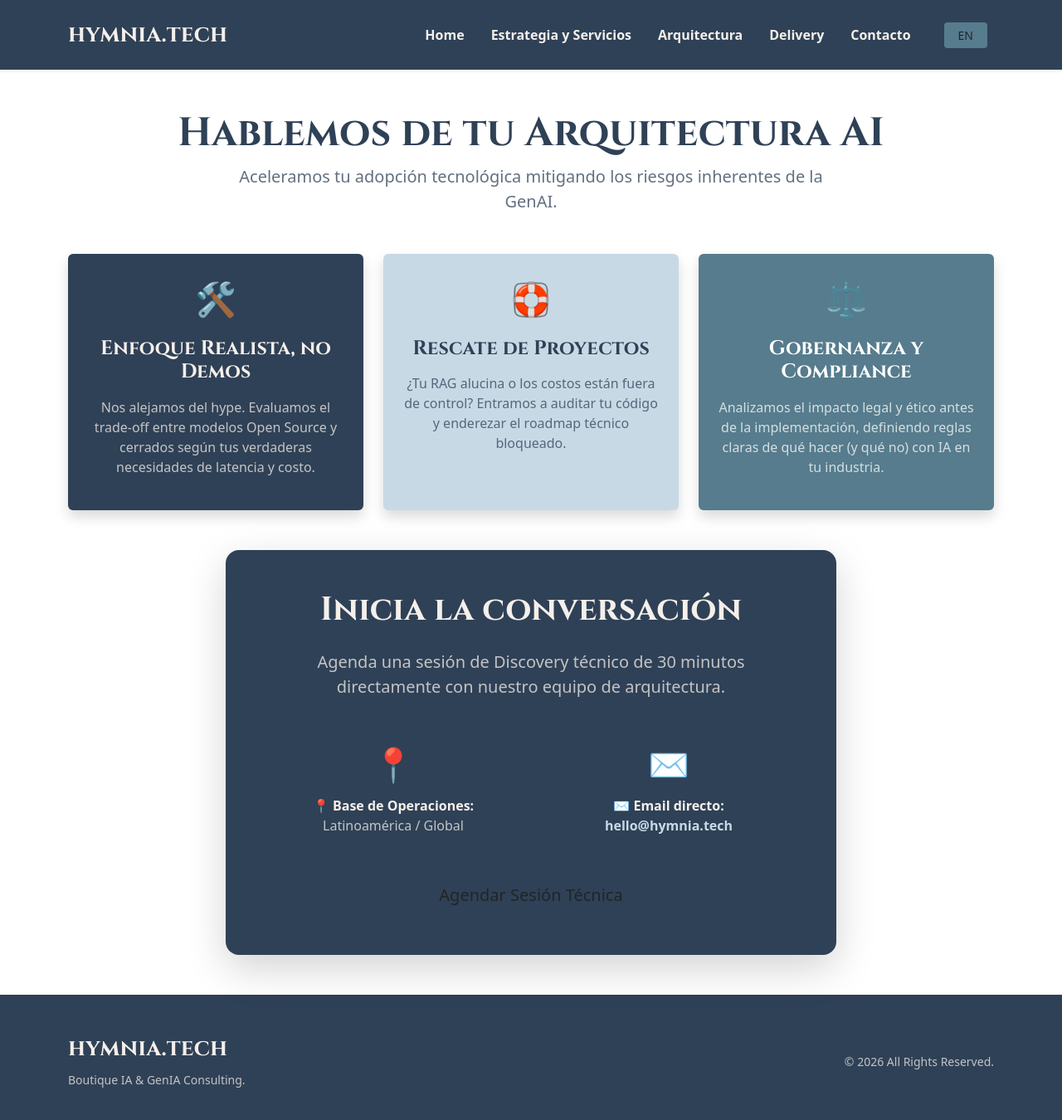
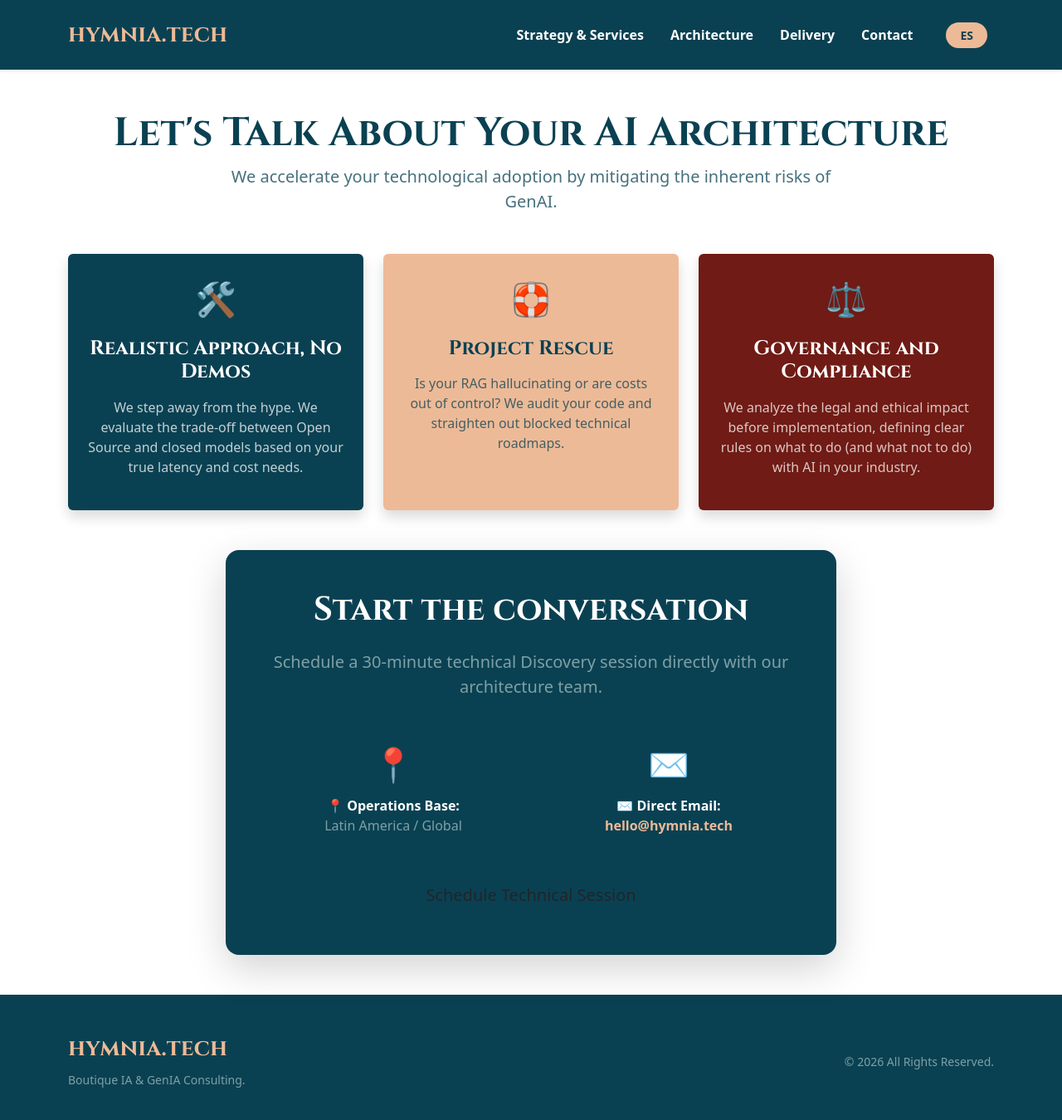
Before and after one commit to PatricioArosD/Propuesta-de-paginga, a React (Vite) app: page /contact in a window 1280 px wide. Shown: the top 1350 px of the page at 83% size. Built offline with nearby package versions, Linux system fonts and the light colour scheme.

Commit message:
actualizacion paleta de colores caramel

```diff
--- a/src/components/Footer.jsx
+++ b/src/components/Footer.jsx
@@ -2,15 +2,15 @@ import React from 'react';
 
 const Footer = () => {
   return (
-    <footer className="bg-navy text-beige py-5 mt-auto">
+    <footer className="bg-midnight text-aspiring py-5 mt-auto">
       <div className="container">
         <div className="row align-items-center text-center text-md-start">
           <div className="col-md-6 mb-3 mb-md-0">
-            <h3 className="serif-font mb-2">hymnia.tech</h3>
-            <small className="opacity-75">Boutique IA & GenIA Consulting.</small>
+            <h3 className="serif-font mb-2 text-caramel">hymnia.tech</h3>
+            <small className="opacity-75 text-aspiring">Boutique IA & GenIA Consulting.</small>
           </div>
           <div className="col-md-6 text-center text-md-end">
-            <p className="mb-0 small opacity-75">&copy; {new Date().getFullYear()} All Rights Reserved.</p>
+            <p className="mb-0 small opacity-75 text-aspiring">&copy; {new Date().getFullYear()} All Rights Reserved.</p>
           </div>
         </div>
       </div>
--- a/src/components/NavBar.jsx
+++ b/src/components/NavBar.jsx
@@ -6,9 +6,9 @@ const NavBar = () => {
   const { language, toggleLanguage, t } = useContext(LanguageContext);
 
   return (
-    <nav className="navbar navbar-expand-lg navbar-dark bg-navy sticky-top shadow-sm py-3">
+    <nav className="navbar navbar-expand-lg navbar-dark bg-midnight sticky-top shadow-sm py-3">
       <div className="container">
-        <NavLink className="navbar-brand fs-3 text-beige" to="/">hymnia.tech</NavLink>
+        <NavLink className="navbar-brand fs-3 text-caramel" to="/">hymnia.tech</NavLink>
 
         <button className="navbar-toggler border-0" type="button" data-bs-toggle="collapse" data-bs-target="#navbarNav">
           <span className="navbar-toggler-icon"></span>
@@ -16,13 +16,12 @@ const NavBar = () => {
 
         <div className="collapse navbar-collapse" id="navbarNav">
           <ul className="navbar-nav ms-auto mb-2 mb-lg-0 align-items-center">
-            <li className="nav-item px-2"><NavLink className="nav-link text-beige fw-semibold" to="/">{t.nav.home}</NavLink></li>
-            <li className="nav-item px-2"><NavLink className="nav-link text-beige fw-semibold" to="/strategy">{t.nav.strategy}</NavLink></li>
-            <li className="nav-item px-2"><NavLink className="nav-link text-beige fw-semibold" to="/architecture">{t.nav.architecture}</NavLink></li>
-            <li className="nav-item px-2"><NavLink className="nav-link text-beige fw-semibold" to="/delivery">{t.nav.delivery}</NavLink></li>
-            <li className="nav-item px-2"><NavLink className="nav-link text-beige fw-semibold" to="/contact">{t.nav.contact}</NavLink></li>
+            <li className="nav-item px-2"><NavLink className="nav-link text-white fw-semibold" to="/strategy">{t.nav.strategy}</NavLink></li>
+            <li className="nav-item px-2"><NavLink className="nav-link text-white fw-semibold" to="/architecture">{t.nav.architecture}</NavLink></li>
+            <li className="nav-item px-2"><NavLink className="nav-link text-white fw-semibold" to="/delivery">{t.nav.delivery}</NavLink></li>
+            <li className="nav-item px-2"><NavLink className="nav-link text-white fw-semibold" to="/contact">{t.nav.contact}</NavLink></li>
             <li className="nav-item px-2 ms-lg-3">
-              <button onClick={toggleLanguage} className="btn bg-teal btn-outline-beige btn-sm px-3 mt-2 mt-lg-0">
+              <button onClick={toggleLanguage} className="btn bg-caramel text-midnight fw-bold btn-sm px-3 mt-2 mt-lg-0 rounded-pill">
                 {language === 'ES' ? 'EN' : 'ES'}
               </button>
             </li>
--- a/src/context/LanguageContext.jsx
+++ b/src/context/LanguageContext.jsx
@@ -6,7 +6,8 @@ export const LanguageContext = createContext();
 
 // 2. Creamos el Provider que envolverá nuestra App
 export const LanguageProvider = ({ children }) => {
-  const [language, setLanguage] = useState('ES');
+  // AQUÍ ESTÁ EL CAMBIO: Inicializamos en 'EN' en lugar de 'ES'
+  const [language, setLanguage] = useState('EN');
 
   const toggleLanguage = () => {
     setLanguage((prevLang) => (prevLang === 'ES' ? 'EN' : 'ES'));
--- a/src/index.css
+++ b/src/index.css
@@ -1,18 +1,20 @@
 @import url('https://fonts.googleapis.com/css2?family=Cinzel:wght@400;700&family=Inter:wght@300;400;600&display=swap');
 
 :root {
-  /* Nueva Paleta Elegante y Sobria */
-  --color-navy: #2F4156;   /* Principal oscuro, texto y fondos fuertes */
-  --color-teal: #567C8D;   /* Acentos primarios, botones */
-  --color-sky: #C8D9E6;    /* Fondos secundarios, tarjetas claras */
-  --color-beige: #F5EFEB;  /* Fondo principal de la web */
+  /* Nueva Paleta: Classic Premium */
+  --color-midnight: #0A4152;
+  --color-plum: #701B15;
+  --color-orange: #E17426;
+  --color-aspiring: #A4C0C1;
+  --color-caramel: #EDBA97;
+
   --color-white: #FFFFFF;
-  --color-text-dark: #2F4156;
+  --color-off-white: #F9F7F5; /* Fondo general muy suave para no cansar la vista */
 }
 
 body {
-  background-color: var(--color-beige);
-  color: var(--color-text-dark);
+  background-color: var(--color-off-white);
+  color: var(--color-midnight);
   font-family: 'Inter', sans-serif;
 }
 
@@ -21,54 +23,48 @@ h1, h2, h3, h4, h5, h6, .navbar-brand, .serif-font {
   font-weight: 700;
 }
 
-/* --- Nuevas Clases de Utilidad de Color --- */
-.bg-navy { background-color: var(--color-navy) !important; color: var(--color-beige); }
-.bg-teal { background-color: var(--color-teal) !important; color: var(--color-white); }
-.bg-sky { background-color: var(--color-sky) !important; color: var(--color-navy); }
-.bg-beige { background-color: var(--color-beige) !important; color: var(--color-navy); }
-.bg-white { background-color: var(--color-white) !important; color: var(--color-navy); }
+/* --- Clases de Utilidad de Color --- */
+.bg-midnight { background-color: var(--color-midnight) !important; color: var(--color-white); }
+.bg-plum { background-color: var(--color-plum) !important; color: var(--color-white); }
+.bg-orange { background-color: var(--color-orange) !important; color: var(--color-white); }
+.bg-aspiring { background-color: var(--color-aspiring) !important; color: var(--color-midnight); }
+.bg-caramel { background-color: var(--color-caramel) !important; color: var(--color-midnight); }
+.bg-white { background-color: var(--color-white) !important; color: var(--color-midnight); }
 
-.text-navy { color: var(--color-navy) !important; }
-.text-teal { color: var(--color-teal) !important; }
-.text-sky { color: var(--color-sky) !important; }
-.text-beige { color: var(--color-beige) !important; }
+.text-midnight { color: var(--color-midnight) !important; }
+.text-plum { color: var(--color-plum) !important; }
+.text-orange { color: var(--color-orange) !important; }
+.text-aspiring { color: var(--color-aspiring) !important; }
+.text-caramel { color: var(--color-caramel) !important; }
 
-/* Botones actualizados a la nueva paleta */
-.btn-teal {
-  background-color: var(--color-teal);
+/* Botones principales */
+.btn-orange {
+  background-color: var(--color-orange);
+  color: var(--color-white);
+  font-weight: 600;
+  border: none;
+  padding: 10px 25px;
+  border-radius: 30px;
+  transition: all 0.3s ease;
+}
+.btn-orange:hover {
+  background-color: #c4601d;
+  color: var(--color-white);
+  transform: translateY(-2px);
+}
+
+/* Botones secundarios */
+.btn-plum {
+  background-color: var(--color-plum);
   color: var(--color-white);
   font-weight: 600;
   border: none;
   padding: 10px 25px;
   border-radius: 30px;
 }
-.btn-teal:hover {
-  background-color: #456573; /* Un teal un poco más oscuro */
+.btn-plum:hover {
+  background-color: #52120e;
   color: var(--color-white);
-}
-
-.btn-navy {
-  background-color: var(--color-navy);
-  color: var(--color-beige);
-  font-weight: 600;
-  border: none;
-  padding: 10px 25px;
-  border-radius: 30px;
-}
-.btn-navy:hover {
-  background-color: #1e2a38;
-  color: var(--color-white);
-}
-
-.btn-outline-beige {
-  border: 2px solid var(--color-beige);
-  color: var(--color-beige);
-  border-radius: 30px;
-  font-weight: 600;
-}
-.btn-outline-beige:hover {
-  background-color: var(--color-beige);
-  color: var(--color-navy);
 }
 
 /* Utilidades para Tarjetas e Iconos */
@@ -107,7 +103,7 @@ h1, h2, h3, h4, h5, h6, .navbar-brand, .serif-font {
     top: 30%;
     right: -20px;
     font-size: 2rem;
-    color: var(--color-sky);
+    color: var(--color-aspiring);
     display: none;
 }
 @media (min-width: 992px) {
--- a/src/pages/Architecture.jsx
+++ b/src/pages/Architecture.jsx
@@ -4,26 +4,31 @@ import { LanguageContext } from '../context/LanguageContext';
 const Architecture = () => {
   const { t } = useContext(LanguageContext);
   const stepIcons = ["🔍", "💡", "🚀", "🏭"];
-  const stepColors = ["bg-navy", "bg-sky", "bg-teal", "bg-navy"];
+  const stepColors = ["bg-midnight", "bg-aspiring", "bg-orange", "bg-plum"];
 
   return (
     <div className="container py-5 mb-5">
       <div className="text-center mb-5">
-         <h6 className="text-teal text-uppercase ls-2 fw-bold">Our Methodology</h6>
-        <h1 className="text-navy fw-bold display-5 serif-font mb-3">{t.architecture.title}</h1>
-        <p className="lead text-navy opacity-75 mx-auto col-lg-8">{t.architecture.subtitle}</p>
+         <h6 className="text-orange text-uppercase ls-2 fw-bold">Our Methodology</h6>
+        <h1 className="text-midnight fw-bold display-5 serif-font mb-3">{t.architecture.title}</h1>
+        <p className="lead text-midnight opacity-75 mx-auto col-lg-8">{t.architecture.subtitle}</p>
       </div>
 
       <div className="row text-center justify-content-center g-4 mt-5">
-        {t.architecture.steps.map((item, idx) => (
-          <div className="col-lg-3 col-md-6 timeline-step" key={idx}>
-            <div className={`icon-circle shadow ${stepColors[idx]} ${stepColors[idx] === 'bg-sky' ? 'text-navy' : 'text-white'} mb-4`}>
-               {stepIcons[idx]}
+        {t.architecture.steps.map((item, idx) => {
+           const bgColor = stepColors[idx];
+           const iconColor = (bgColor === 'bg-aspiring') ? 'text-midnight' : 'text-white';
+
+           return (
+            <div className="col-lg-3 col-md-6 timeline-step" key={idx}>
+              <div className={`icon-circle shadow ${bgColor} ${iconColor} mb-4`}>
+                 {stepIcons[idx]}
+              </div>
+              <h4 className="text-midnight fw-bold serif-font mb-3">{item.step}</h4>
+              <p className="text-midnight opacity-75 px-xl-3">{item.desc}</p>
             </div>
-            <h4 className="text-navy fw-bold serif-font mb-3">{item.step}</h4>
-            <p className="text-navy opacity-75 px-xl-3">{item.desc}</p>
-          </div>
-        ))}
+          )
+        })}
       </div>
     </div>
   );
--- a/src/pages/Contact.jsx
+++ b/src/pages/Contact.jsx
@@ -4,14 +4,14 @@ import { LanguageContext } from '../context/LanguageContext';
 const Contact = () => {
   const { t } = useContext(LanguageContext);
 
-  const boxColors = ["bg-navy", "bg-sky", "bg-teal"];
-  const textColors = ["text-beige", "text-navy", "text-white"];
+  const boxColors = ["bg-midnight", "bg-caramel", "bg-plum"];
+  const textColors = ["text-white", "text-midnight", "text-white"];
 
   return (
     <div className="container py-5">
       <div className="text-center mb-5">
-        <h1 className="text-navy fw-bold display-5 serif-font">{t.contact.title}</h1>
-        <p className="lead text-navy opacity-75 mx-auto col-lg-8">{t.contact.subtitle}</p>
+        <h1 className="text-midnight fw-bold display-5 serif-font">{t.contact.title}</h1>
+        <p className="lead text-midnight opacity-75 mx-auto col-lg-8">{t.contact.subtitle}</p>
       </div>
 
       <div className="row g-4 mb-5">
@@ -28,25 +28,25 @@ const Contact = () => {
 
       <div className="row justify-content-center">
         <div className="col-lg-8">
-          <div className="card bg-navy text-beige border-0 shadow-lg rounded-4 overflow-hidden">
+          <div className="card bg-midnight text-aspiring border-0 shadow-lg rounded-4 overflow-hidden">
             <div className="card-body p-5 text-center">
-              <h3 className="fw-bold serif-font mb-4 display-6">{t.contact.boxTitle}</h3>
+              <h3 className="fw-bold serif-font mb-4 display-6 text-white">{t.contact.boxTitle}</h3>
               <p className="mb-5 lead opacity-75">{t.contact.boxDesc}</p>
 
-              <div className="row mb-5">
+              <div className="row mb-5 text-white">
                  <div className="col-md-6 mb-3 mb-md-0">
-                    <div className="fs-1 text-teal mb-2">📍</div>
+                    <div className="fs-1 text-orange mb-2">📍</div>
                     <strong>{t.contact.locationLabel}</strong><br/>
-                    <span className="opacity-75">{t.contact.locationValue}</span>
+                    <span className="opacity-75 text-aspiring">{t.contact.locationValue}</span>
                  </div>
                  <div className="col-md-6">
-                    <div className="fs-1 text-teal mb-2">✉️</div>
+                    <div className="fs-1 text-orange mb-2">✉️</div>
                     <strong>{t.contact.emailLabel}</strong><br/>
-                    <a href="mailto:hello@hymnia.tech" className="text-sky text-decoration-none fw-bold">hello@hymnia.tech</a>
+                    <a href="mailto:hello@hymnia.tech" className="text-caramel text-decoration-none fw-bold">hello@hymnia.tech</a>
                  </div>
               </div>
 
-              <button className="btn btn-teal btn-lg px-5">
+              <button className="btn btn-orange btn-lg px-5">
                 {t.contact.btnText}
               </button>
             </div>
--- a/src/pages/Delivery.jsx
+++ b/src/pages/Delivery.jsx
@@ -8,25 +8,25 @@ const Delivery = () => {
     <div className="container py-5 my-5">
       <div className="row align-items-center">
         <div className="col-lg-6 mb-5 mb-lg-0 text-center">
-           <div className="bg-sky rounded-circle p-5 d-inline-block shadow-sm" style={{ width: '350px', height: '350px', display: 'flex', alignItems: 'center', justifyContent: 'center' }}>
+           <div className="bg-caramel rounded-circle p-5 d-inline-block shadow-sm" style={{ width: '350px', height: '350px', display: 'flex', alignItems: 'center', justifyContent: 'center' }}>
               <span style={{ fontSize: '10rem' }}>🚚</span>
            </div>
         </div>
 
         <div className="col-lg-6">
-           <h6 className="text-teal text-uppercase ls-2 fw-bold mb-3">{t.delivery.badge}</h6>
-          <h1 className="text-navy fw-bold display-5 serif-font mb-4">{t.delivery.title}</h1>
-          <p className="lead text-navy opacity-75 mb-5">
+           <h6 className="text-orange text-uppercase ls-2 fw-bold mb-3">{t.delivery.badge}</h6>
+          <h1 className="text-midnight fw-bold display-5 serif-font mb-4">{t.delivery.title}</h1>
+          <p className="lead text-midnight opacity-75 mb-5">
             {t.delivery.description}
           </p>
 
           <div className="bg-white p-4 rounded-4 shadow-sm border border-light">
-            <h4 className="serif-font text-navy fw-bold mb-4">Checklist & Workflow</h4>
+            <h4 className="serif-font text-midnight fw-bold mb-4">Checklist & Workflow</h4>
             <ul className="list-unstyled">
                {t.delivery.checklist.map((item, idx) => (
                   <li key={idx} className="d-flex align-items-start mb-3">
-                     <span className="text-teal fs-4 me-3 mt-1">✔</span>
-                     <span className="text-navy fw-semibold">{item}</span>
+                     <span className="text-plum fs-4 me-3 mt-1">✔</span>
+                     <span className="text-midnight fw-semibold">{item}</span>
                   </li>
                ))}
             </ul>
--- a/src/pages/Home.jsx
+++ b/src/pages/Home.jsx
@@ -6,20 +6,19 @@ const Home = () => {
   const { t } = useContext(LanguageContext);
 
   const serviceIcons = ["⚙️", "🛠️", "🤖", "⚖️", "🛡️", "🔍"];
-  // Usamos Navy, Teal y Sky para las tarjetas, manteniendo la sobriedad
-  const cardColors = ["bg-navy", "bg-teal", "bg-sky", "bg-teal", "bg-sky", "bg-navy"];
+  const cardColors = ["bg-midnight", "bg-plum", "bg-orange", "bg-aspiring", "bg-caramel", "bg-midnight"];
 
   return (
     <div>
       <div className="container-fluid p-0">
         <div className="row g-0 align-items-center" style={{ minHeight: '70vh' }}>
 
-          <div className="col-lg-5 bg-beige text-navy p-5 d-flex flex-column justify-content-center h-100">
+          <div className="col-lg-5 bg-aspiring text-midnight p-5 d-flex flex-column justify-content-center h-100">
             <div className="p-lg-5">
               <h1 className="display-4 fw-bold mb-4 serif-font">{t.home.heroTitle}</h1>
               <p className="lead mb-5 fw-semibold opacity-75">{t.home.heroSub}</p>
 
-              <Link to="/strategy" className="btn bg-teal btn-teal btn-lg d-inline-block shadow-sm" style={{ width: 'fit-content' }}>
+              <Link to="/strategy" className="btn btn-lg d-inline-block shadow-sm" style={{ width: 'fit-content', backgroundColor: '#07a5b4', color: 'white' }}>
                 {t.home.heroBtn}
               </Link>
             </div>
@@ -36,23 +35,28 @@ const Home = () => {
 
       <div className="container py-5 my-5">
         <div className="text-center mb-5">
-          <h6 className="text-teal text-uppercase ls-2 fw-bold">What we do</h6>
-          <h2 className="text-navy fw-bold display-5 serif-font">{t.home.servicesTitle}</h2>
+          <h6 className="text-orange text-uppercase ls-2 fw-bold">What we do</h6>
+          <h2 className="text-midnight fw-bold display-5 serif-font">{t.home.servicesTitle}</h2>
         </div>
 
         <div className="row g-4">
-          {t.home.highLevelServices.map((service, index) => (
+          {t.home.highLevelServices.map((service, index) => {
+            const bgColor = cardColors[index % cardColors.length];
+            const iconTextColor = (bgColor === 'bg-aspiring' || bgColor === 'bg-caramel') ? 'text-midnight' : 'text-white';
+
+            return (
               <div className="col-md-4" key={index}>
                 <div className="card card-colored-header h-100 shadow-sm border-0">
-                <div className={`card-header ${cardColors[index % cardColors.length]} ${cardColors[index % cardColors.length] === 'bg-sky' ? 'text-navy' : 'text-white'}`}>
+                  <div className={`card-header ${bgColor} ${iconTextColor}`}>
                     {serviceIcons[index % serviceIcons.length]}
                   </div>
                   <div className="card-body text-center p-4">
-                  <h5 className="card-title text-navy fw-bold serif-font">{service}</h5>
+                    <h5 className="card-title text-midnight fw-bold serif-font">{service}</h5>
                   </div>
                 </div>
               </div>
-          ))}
+            );
+          })}
         </div>
       </div>
     </div>
--- a/src/pages/Strategy.jsx
+++ b/src/pages/Strategy.jsx
@@ -10,46 +10,51 @@ const Strategy = () => {
   };
 
   const strategyIcons = ["📈", "🛠️", "🤖", "🛡️", "⚖️"];
-  const headerColors = ["bg-navy", "bg-teal", "bg-sky", "bg-teal", "bg-navy"];
+  const headerColors = ["bg-midnight", "bg-orange", "bg-plum", "bg-caramel", "bg-aspiring"];
 
   return (
     <div className="container py-5">
       <div className="text-center mb-5">
-        <h1 className="text-navy fw-bold display-5 serif-font">{t.strategy.title}</h1>
-        <p className="lead text-navy opacity-75 mx-auto col-lg-8">{t.strategy.subtitle}</p>
+        <h1 className="text-midnight fw-bold display-5 serif-font">{t.strategy.title}</h1>
+        <p className="lead text-midnight opacity-75 mx-auto col-lg-8">{t.strategy.subtitle}</p>
       </div>
 
       <div className="row g-4 mb-5">
-        {t.strategy.items.slice(0, 4).map((svc, index) => (
+        {t.strategy.items.slice(0, 4).map((svc, index) => {
+           const bgColor = headerColors[index];
+           const iconColor = (bgColor === 'bg-aspiring' || bgColor === 'bg-caramel') ? 'text-midnight' : 'text-white';
+
+           return (
             <div className="col-lg-3 col-md-6" key={index}>
               <div className={`card h-100 border-0 shadow-sm text-center card-colored-header`}>
-               <div className={`card-header ${headerColors[index]} ${headerColors[index] === 'bg-sky' ? 'text-navy' : 'text-white'}`}>
+                 <div className={`card-header ${bgColor} ${iconColor}`}>
                     {strategyIcons[index]}
                  </div>
                 <div className="card-body p-4 bg-white rounded-bottom">
-                <h5 className="text-navy fw-bold serif-font mb-3">{svc.title}</h5>
+                  <h5 className="text-midnight fw-bold serif-font mb-3">{svc.title}</h5>
                   <button onClick={() => toggleDetails(index)} className="btn btn-sm btn-outline-secondary rounded-pill px-3">
                      {expandedService === index ? t.strategy.btnHide : t.strategy.btnShow}
                   </button>
                    {expandedService === index && (
-                  <p className="mt-3 small text-navy opacity-75 text-start">{svc.description}</p>
+                    <p className="mt-3 small text-midnight opacity-75 text-start">{svc.description}</p>
                   )}
                 </div>
               </div>
             </div>
-        ))}
+          )
+        })}
       </div>
 
       <div className="py-5 bg-white rounded-4 shadow-sm p-4 p-md-5 my-5">
-         <h2 className="text-navy fw-bold serif-font mb-4 text-center">Examples & Case Studies</h2>
+         <h2 className="text-midnight fw-bold serif-font mb-4 text-center">Examples & Case Studies</h2>
          <div className="row g-4">
             {t.strategy.items.slice(0, 4).map((svc, idx) => (
                <div className="col-md-6" key={idx}>
-                  <div className="p-4 rounded-3 h-100" style={{ backgroundColor: idx % 2 === 0 ? 'var(--color-beige)' : 'var(--color-sky)' }}>
-                     <h6 className="text-teal fw-bold text-uppercase mb-3">Case {idx + 1}</h6>
+                  <div className="p-4 rounded-3 h-100" style={{ backgroundColor: idx % 2 === 0 ? 'var(--color-aspiring)' : 'var(--color-caramel)' }}>
+                     <h6 className="text-plum fw-bold text-uppercase mb-3">Case {idx + 1}</h6>
                      <ul className="ps-3 mb-0">
                         {svc.examples.map((ex, i) => (
-                           <li key={i} className="mb-2 text-navy fw-semibold">{ex}</li>
+                           <li key={i} className="mb-2 text-midnight fw-semibold">{ex}</li>
                         ))}
                      </ul>
                   </div>
```
Lines whose indentation alone changed are shown as unchanged.
